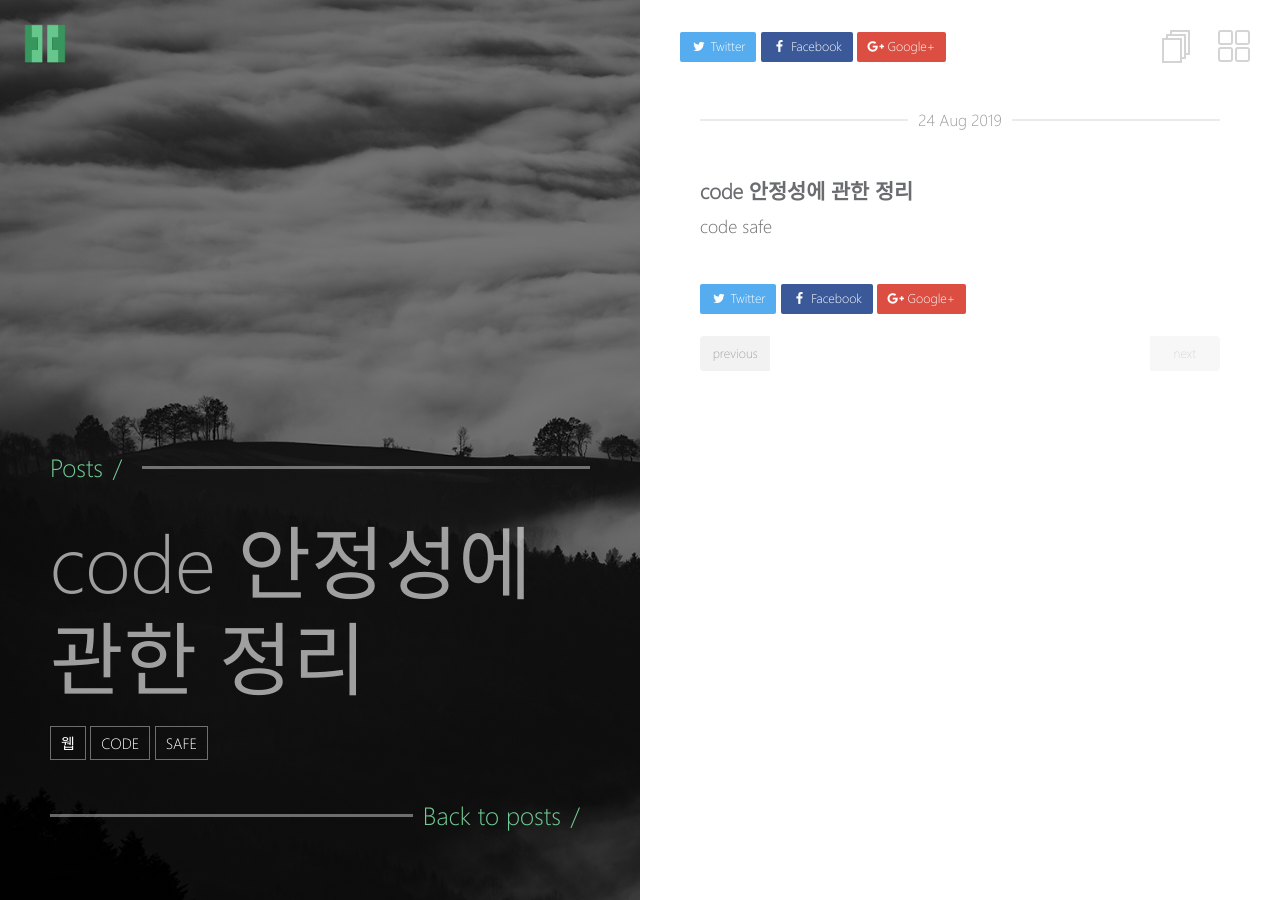
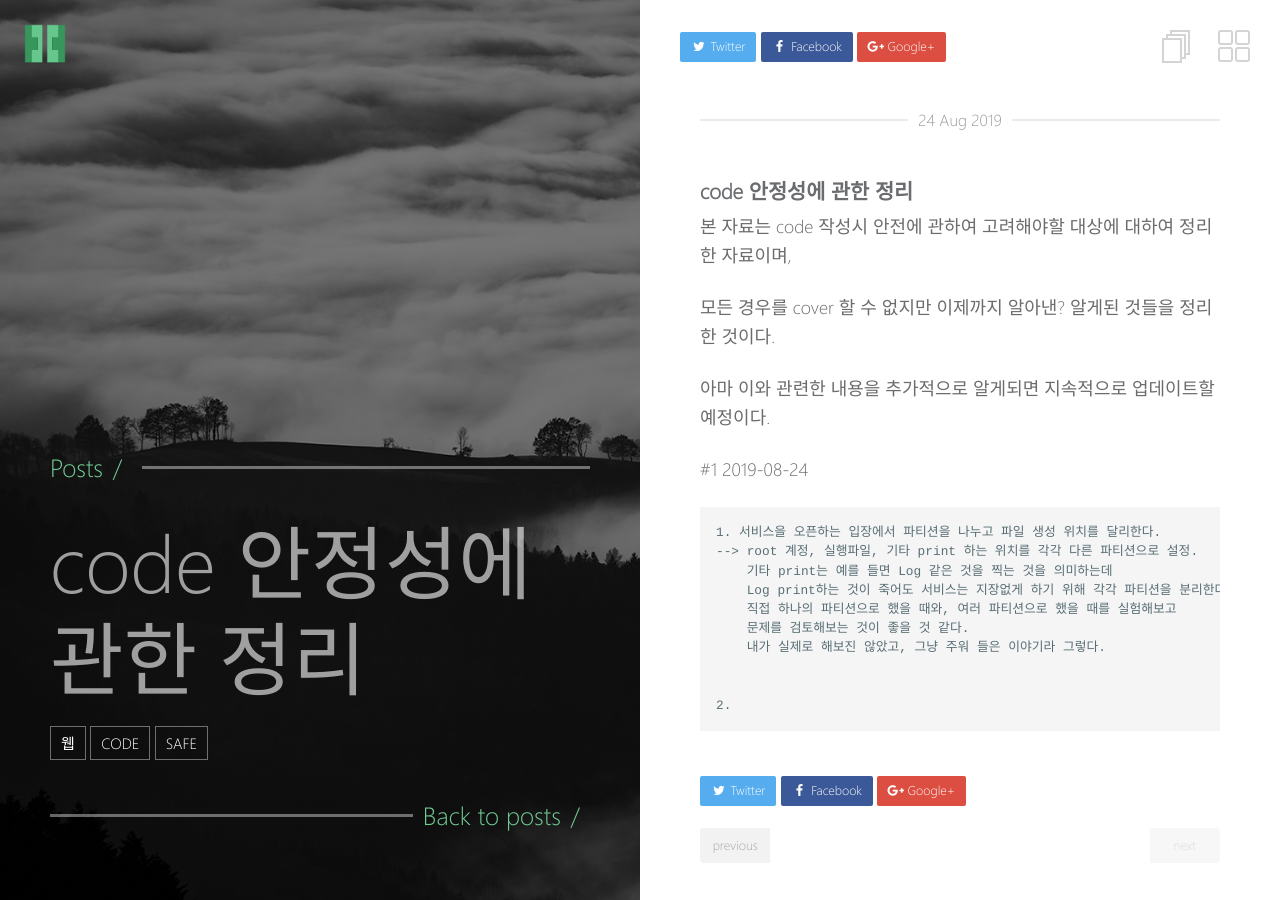
Before and after one commit to anjaehyun17/anjaehyun17.github.io, a Jekyll site: the page built from _posts/2019-08-24-code_safe.md, in a window 1280 px wide. Built offline with Jekyll 4.4.1, drawn with Linux system fonts in a browser that asks for light colours.

Commit message:
code safe 1 edited

```diff
--- a/_posts/2019-08-24-code_safe.md
+++ b/_posts/2019-08-24-code_safe.md
@@ -12,6 +12,23 @@ tag:
 
 ### code 안정성에 관한 정리
 
-code safe
+본 자료는 code 작성시 안전에 관하여 고려해야할 대상에 대하여 정리한 자료이며,
+
+모든 경우를 cover 할 수 없지만 이제까지 알아낸? 알게된 것들을 정리한 것이다.
+
+아마 이와 관련한 내용을 추가적으로 알게되면 지속적으로 업데이트할 예정이다.
+
+#1 2019-08-24
+
+	1. 서비스을 오픈하는 입장에서 파티션을 나누고 파일 생성 위치를 달리한다.
+	--> root 계정, 실행파일, 기타 print 하는 위치를 각각 다른 파티션으로 설정.
+	    기타 print는 예를 들면 Log 같은 것을 찍는 것을 의미하는데
+	    Log print하는 것이 죽어도 서비스는 지장없게 하기 위해 각각 파티션을 분리한다.
+	    직접 하나의 파티션으로 했을 때와, 여러 파티션으로 했을 때를 실험해보고
+	    문제를 검토해보는 것이 좋을 것 같다.
+	    내가 실제로 해보진 않았고, 그냥 주워 들은 이야기라 그렇다.
+
+
+	2.
 
 {: style="text-align: left;"}
--- a/실행.txt
+++ b/실행.txt
@@ -1,3 +1,4 @@
 JaehyuncBookPro:_posts recall$ git remote add origin https://anjaehyun17.github.io
 git add --all
 git commit -m "description"
+git push
```
Also changed, not shown: 2 other files.
